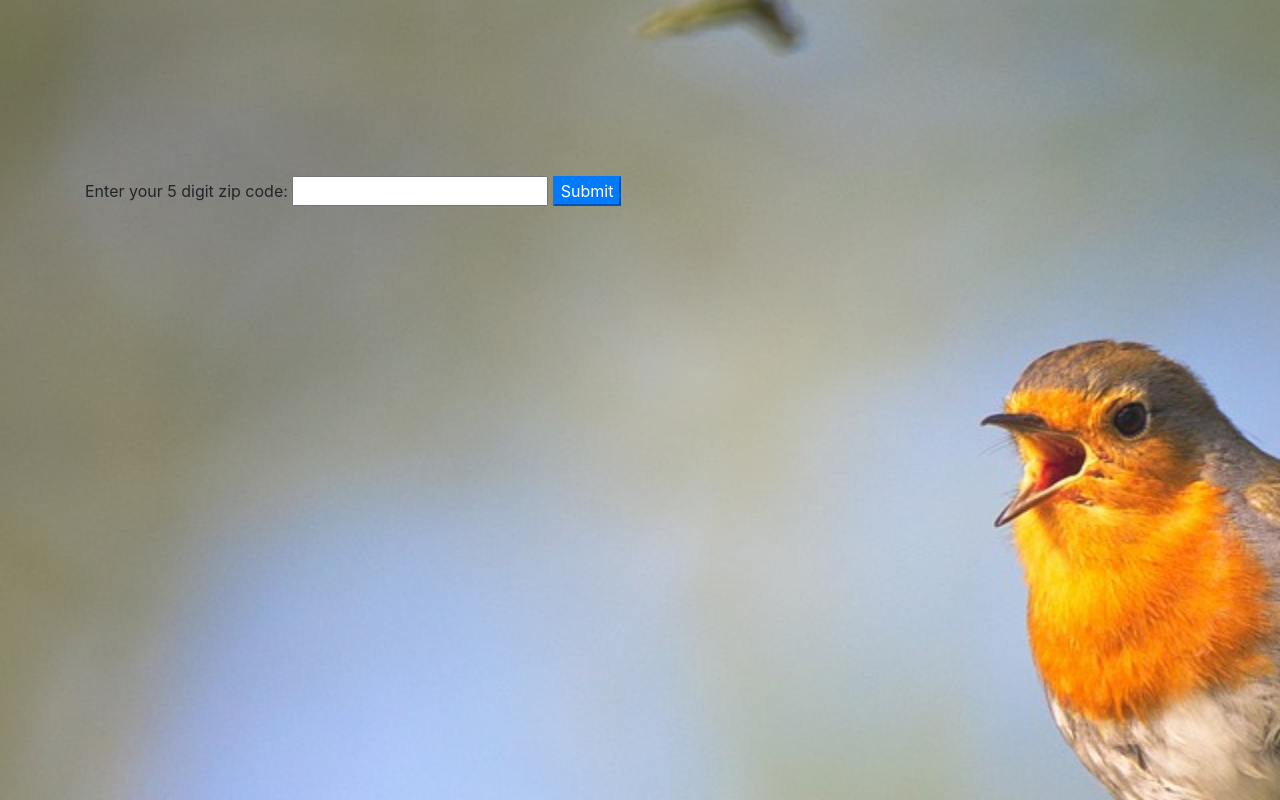
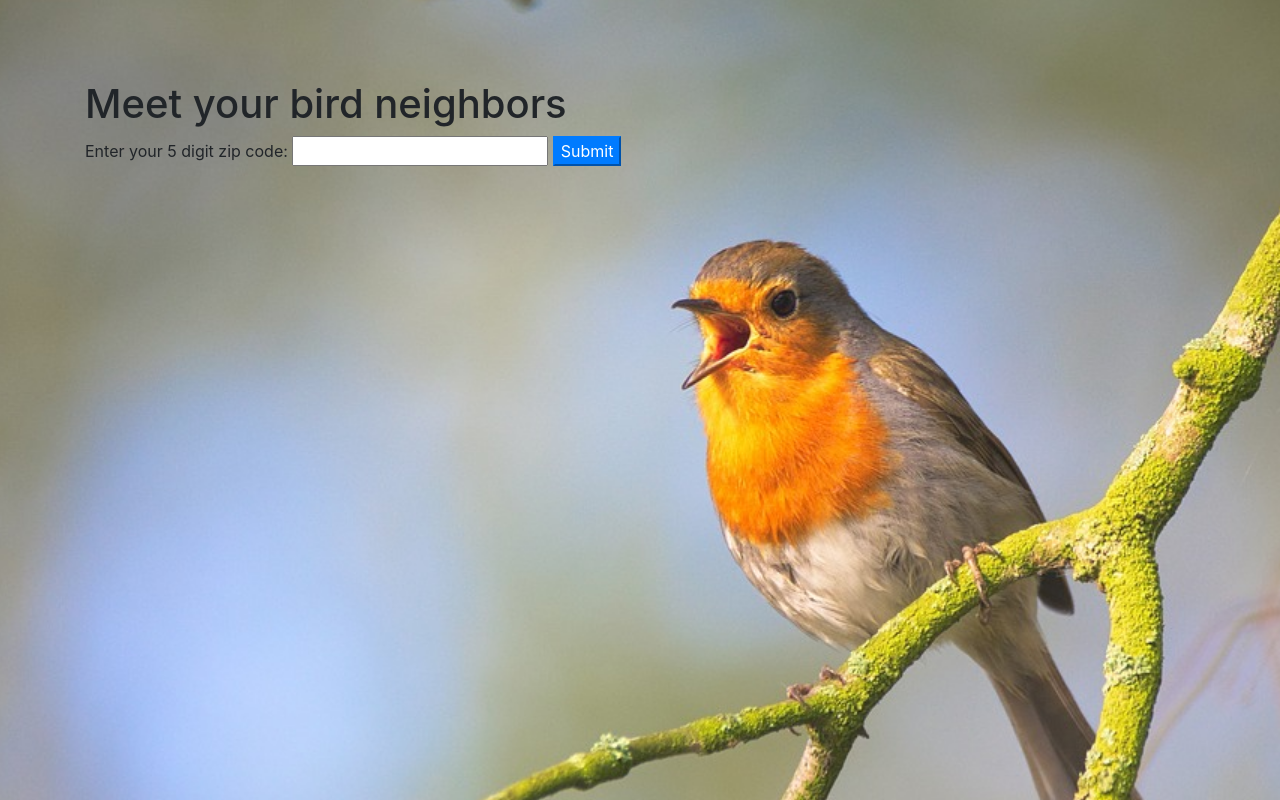
Before and after one commit to marnionrails/bird-neighbors, a website built with webpack: page src/index.html in a window 1280 px wide. Built offline with nearby package versions, Linux system fonts and the light colour scheme.

Commit message:
UI styling
Co-authored-by: Alex Bertotto <ajb5206@gmail.com>
Co-authored-by: Smita Raj <smita.raj12@gmail.com>
Co-authored-by: Marni Sucher <suchermarni@gmail.com>
Co-authored-by: Tim Roth <timdroth@gmail.com>

```diff
--- a/src/css/styles.css
+++ b/src/css/styles.css
@@ -1,19 +1,23 @@
+body {
+  background-color: olive;
+}
+
 #bg {
   position: fixed;
   top: -20%;
   left: -20%;
-  width: 200%;
-  height: 200%;
+  width: 150%;
+  height: auto;
 }
 
 .container {
   padding-top: 80px;
 }
 
-h1 {
+#title {
   color: brown;
-  padding-top: 40px;
   text-align: center;
+  position: absolute;
 }
 
 .card {
--- a/src/index.html
+++ b/src/index.html
@@ -6,10 +6,10 @@
 <body>
   <div class="container">
     <img src="assets/images/bird.jpeg" id="bg" alt="">
-    <h1>Meet your bird neighbors</h1>
     <div class="zip">
       <div class="row">
         <div class = "col">
+          <h1>Meet your bird neighbors</h1>
           <label for="zipcode">Enter your 5 digit zip code:</label>
           <input id="zipCode" type="text" onkeypress= " return event.charCode > 47 && event.charCode < 58;" pattern="[0-9]{5}" required></input>
           <button id="zipcode" class="btn-primary">Submit</button>
```
